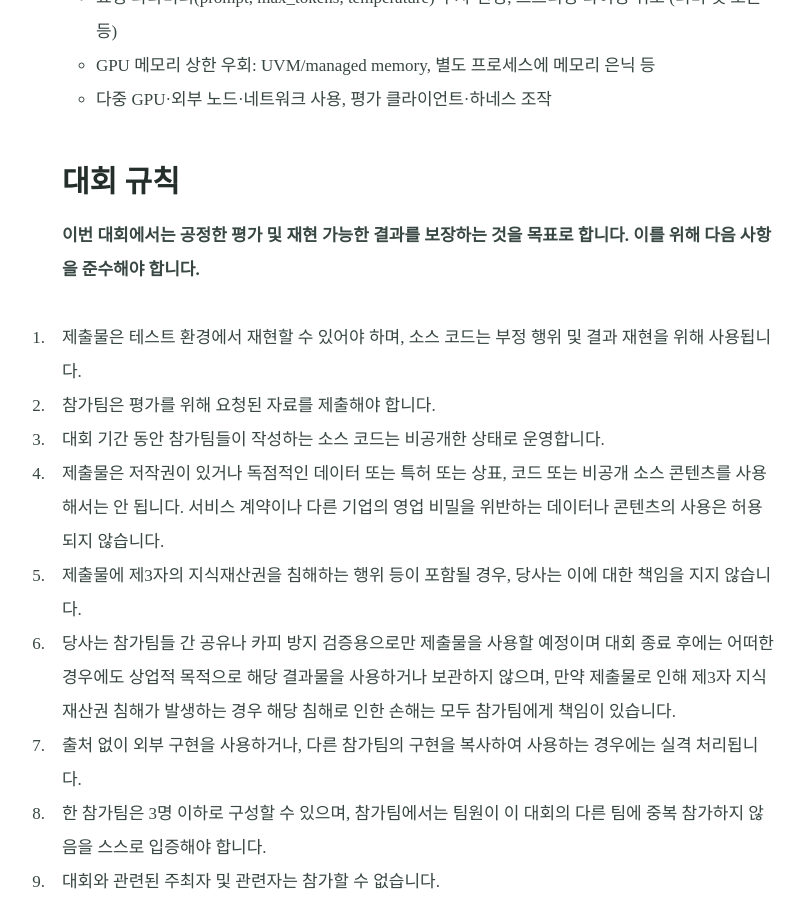
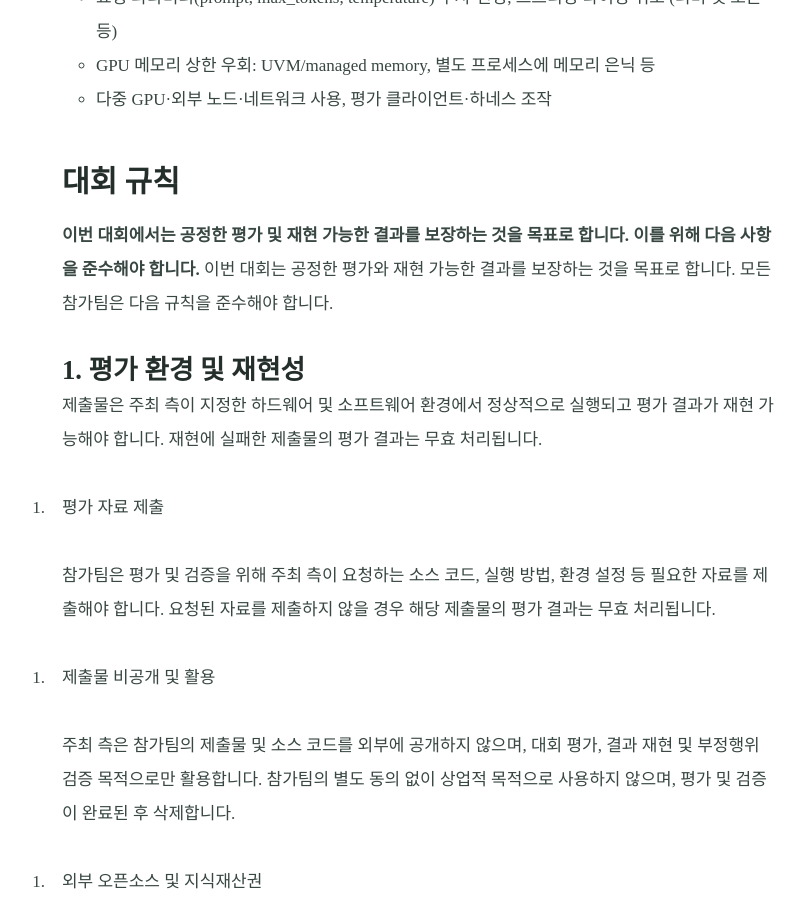
Before and after one commit to AISystemChallenge/AISystemChallenge.github.io, a Jekyll site: the page built from rules.md, in a window 1280 px wide and 900 px high, scrolled down 3182 px. Shown: the whole window, without its empty margins (221-1024 px from the left). Built offline with Jekyll 4.4.1, drawn with Linux system fonts in a browser that asks for light colours; some web fonts are replaced; our own code applies the rules of GitHub Pages for plain Markdown files; some of the changed text lies outside the part shown.

Commit message:
Update rules.md

```diff
--- a/rules.md
+++ b/rules.md
@@ -73,16 +73,60 @@ excerpt:
 
 ### 대회 규칙
 **이번 대회에서는 공정한 평가 및 재현 가능한 결과를 보장하는 것을 목표로 합니다. 이를 위해 다음 사항을 준수해야 합니다.**
-1. 제출물은 테스트 환경에서 재현할 수 있어야 하며, 소스 코드는 부정 행위 및 결과 재현을 위해 사용됩니다.
-2. 참가팀은 평가를 위해 요청된 자료를 제출해야 합니다.
-3. 대회 기간 동안 참가팀들이 작성하는 소스 코드는 비공개한 상태로 운영합니다.
-4. 제출물은 저작권이 있거나 독점적인 데이터 또는 특허 또는 상표, 코드 또는 비공개 소스 콘텐츠를 사용해서는 안 됩니다. 서비스 계약이나 다른 기업의 영업 비밀을 위반하는 데이터나 콘텐츠의 사용은 허용되지 않습니다.
-5. 제출물에 제3자의 지식재산권을 침해하는 행위 등이 포함될 경우, 당사는 이에 대한 책임을 지지 않습니다.
-6. 당사는 참가팀들 간 공유나 카피 방지 검증용으로만 제출물을 사용할 예정이며 대회 종료 후에는 어떠한 경우에도 상업적 목적으로 해당 결과물을 사용하거나 보관하지 않으며, 만약 제출물로 인해 제3자 지식재산권 침해가 발생하는 경우 해당 침해로 인한 손해는 모두 참가팀에게 책임이 있습니다.
-7. 출처 없이 외부 구현을 사용하거나, 다른 참가팀의 구현을 복사하여 사용하는 경우에는 실격 처리됩니다.
-8. 한 참가팀은 3명 이하로 구성할 수 있으며, 참가팀에서는 팀원이 이 대회의 다른 팀에 중복 참가하지 않음을 스스로 입증해야 합니다.
-9. 대회와 관련된 주최자 및 관련자는 참가할 수 없습니다.
-10. 상기 규칙을 위배하지 않더라도 신뢰에 반하거나 부당 행위를 하는 경우 실격 처리될 수 있습니다.
+이번 대회는 공정한 평가와 재현 가능한 결과를 보장하는 것을 목표로 합니다. 모든 참가팀은 다음 규칙을 준수해야 합니다.
+
+#### 1. 평가 환경 및 재현성
+제출물은 주최 측이 지정한 하드웨어 및 소프트웨어 환경에서 정상적으로 실행되고 평가 결과가 재현 가능해야 합니다. 재현에 실패한 제출물의 평가 결과는 무효 처리됩니다.
+
+2. 평가 자료 제출
+
+참가팀은 평가 및 검증을 위해 주최 측이 요청하는 소스 코드, 실행 방법, 환경 설정 등 필요한 자료를 제출해야 합니다. 요청된 자료를 제출하지 않을 경우 해당 제출물의 평가 결과는 무효 처리됩니다.
+
+3. 제출물 비공개 및 활용
+
+주최 측은 참가팀의 제출물 및 소스 코드를 외부에 공개하지 않으며, 대회 평가, 결과 재현 및 부정행위 검증 목적으로만 활용합니다. 참가팀의 별도 동의 없이 상업적 목적으로 사용하지 않으며, 평가 및 검증이 완료된 후 삭제합니다.
+
+4. 외부 오픈소스 및 지식재산권
+
+공개된 오픈소스, 라이브러리 및 외부 구현은 관련 라이선스와 이용 조건을 준수하는 범위에서 사용할 수 있으며, 사용한 외부 구현의 출처를 명시해야 합니다. 참가팀은 제출물에 사용된 자료 및 기술에 대해 적법한 사용 권한을 확보해야 하며, 제출물로 인해 제3자의 지식재산권 침해가 발생하는 경우 이에 따른 모든 법적 책임은 해당 참가팀에 있으며, 주최 측은 이에 대한 책임을 지지 않습니다.
+
+5. 참가팀 간 코드 및 구현 공유 금지
+
+참가팀은 대회 기간 중 자신의 소스 코드, 구현 내용 및 제출물을 다른 참가팀에 공개하거나 공유할 수 없으며, 다른 참가팀의 구현을 무단 복제하는 행위도 금지됩니다. 단, 공개된 논문, 오픈소스 및 기술 자료의 활용은 허용됩니다.
+
+6. 참가 자격 및 팀 구성
+
+참가팀은 최대 3명으로 구성할 수 있으며, 참가자는 하나의 팀에만 소속될 수 있습니다. 동일인이 복수의 팀에 중복 참가하는 것은 허용되지 않습니다.
+
+7. 대회 관계자 참가 제한
+
+대회 운영 및 평가에 직접 관여하는 주최 측 관계자는 참가할 수 없습니다.
+
+8. 평가 시스템 우회 및 부정행위 금지
+
+평가 프로그램 또는 성능 측정 결과를 무단으로 변경하거나, 실제 추론을 대체하는 등 평가 결과를 부당하게 왜곡하는 행위를 금지합니다.
+
+특히 다음 행위는 허용되지 않습니다.
+
+평가 입력에 대한 출력값을 사전에 준비하거나 하드코딩하여 실제 추론을 대체하는 행위
+
+평가 시간, GPU 메모리 사용량 등 성능 측정값을 조작하는 행위
+
+평가 프로그램 또는 측정 로직을 무단으로 변경하거나 우회하는 행위
+
+허용되지 않은 외부 GPU, API 등 연산 자원을 사용하는 행위
+
+9. 부정행위 및 실격
+
+상기 규칙을 위반하거나, 명시된 규칙 외에도 평가 결과 조작, 부정한 이익 취득 등 대회의 공정성과 신뢰성을 훼손하는 행위가 확인된 경우 실격 처리될 수 있습니다.
+
+10. 리더보드 및 최종 평가
+
+리더보드에 표시된 점수와 순위는 잠정 결과이며, 최종 평가 결과는 제출물의 재현성 및 규정 준수 여부를 검증한 후 확정됩니다.
+
+11. 대회 규칙 변경 및 공지
+
+주최 측은 공정한 대회 운영을 위해 필요한 경우 규칙 및 평가 절차를 변경할 수 있으며, 변경 사항과 적용 시점은 대회 공식 홈페이지를 통해 공지합니다.
 <br>
 <hr />
 
```
